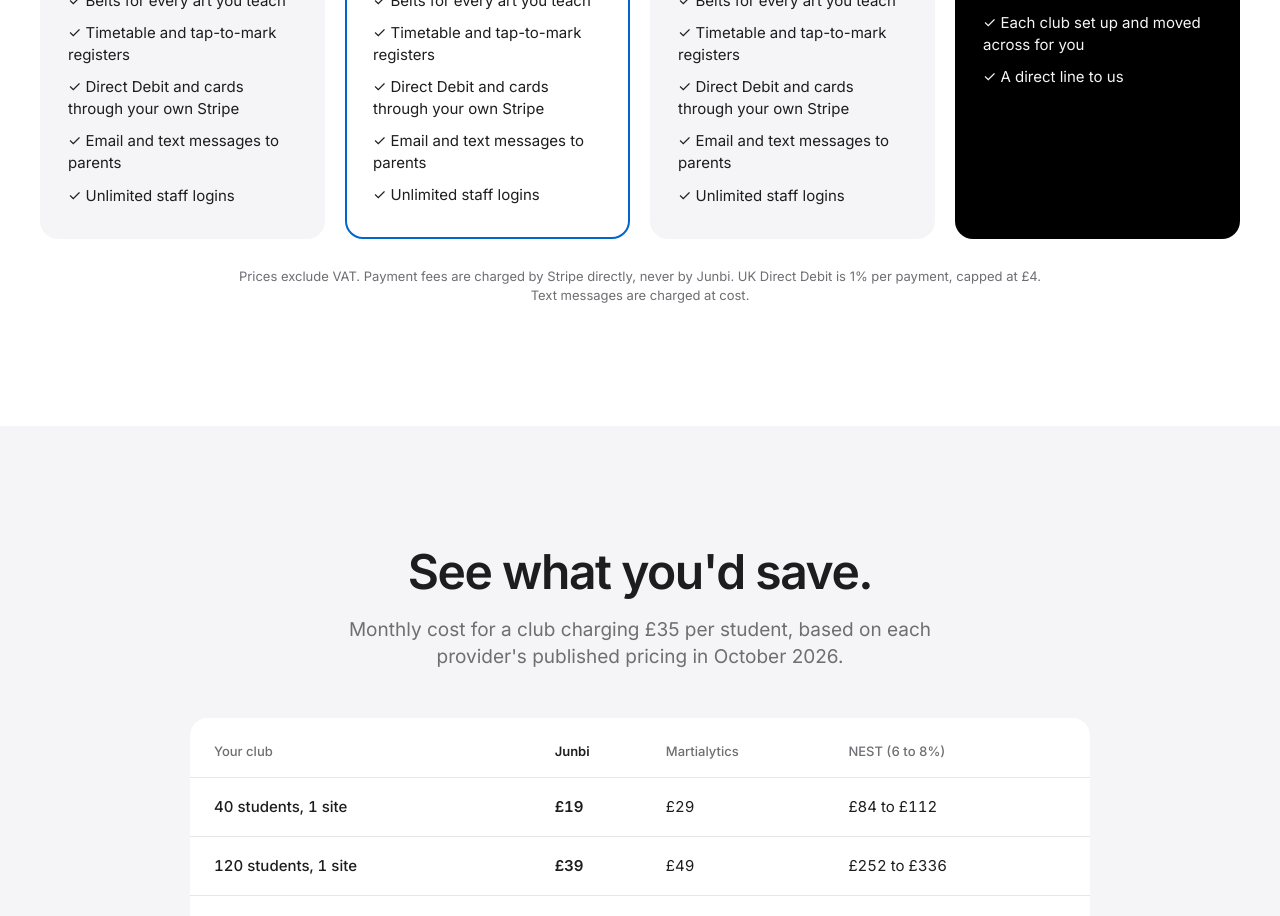
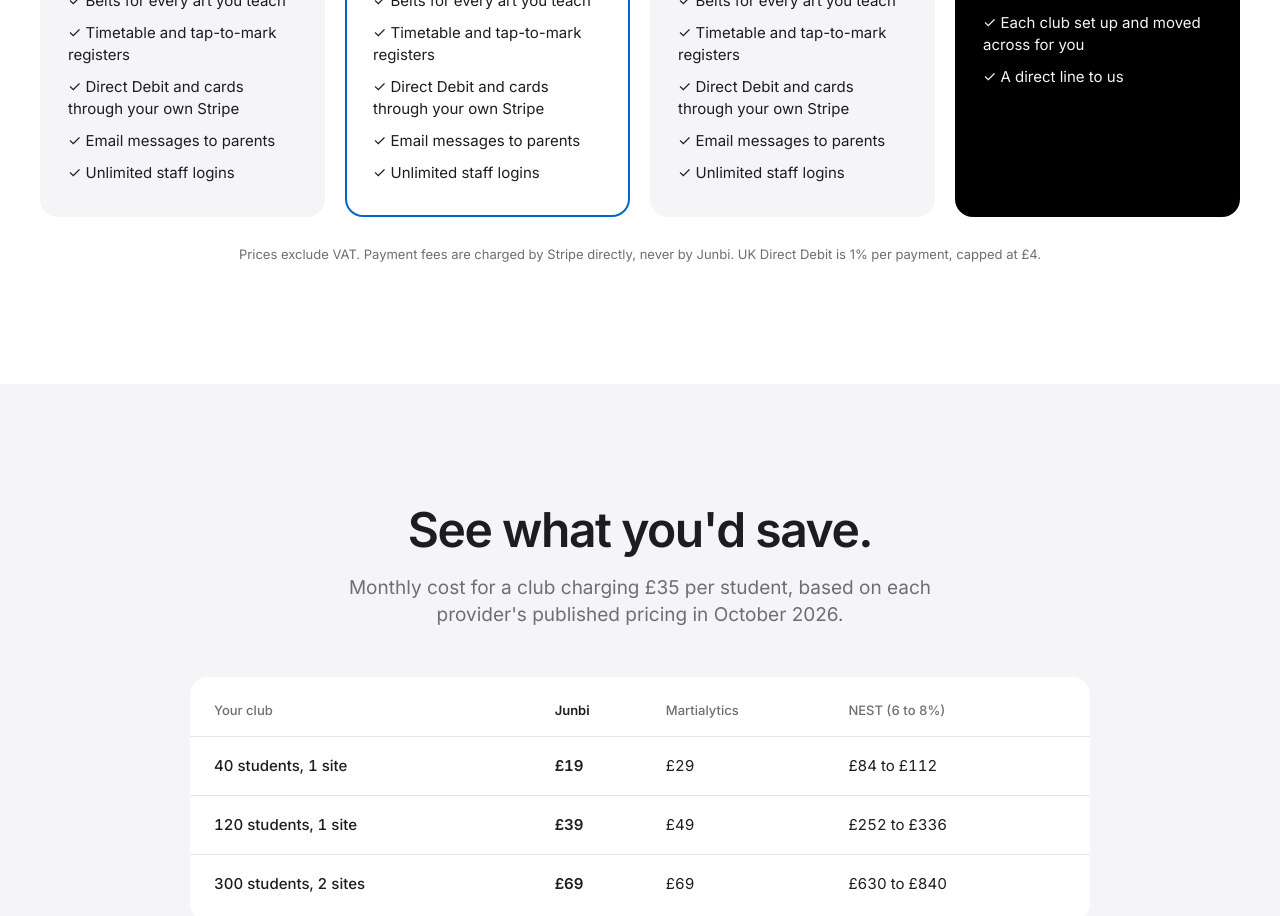
Before and after one commit to StewartHoward/junbi, a Next.js app: page /pricing in a window 1280 px wide. Shown: the part 980-1896 px from the top of the page. Built offline with nearby package versions, Linux system fonts and the light colour scheme.

Commit message:
Remove text messages from the site and plans; email only for now
Co-Authored-By: Claude Opus 5.5 <noreply@anthropic.com>
Claude-Session: https://claude.ai/code/session_0181x41smQsv46HtM3oc3mew

```diff
--- a/src/app/(marketing)/page.tsx
+++ b/src/app/(marketing)/page.tsx
@@ -21,7 +21,7 @@ const FEATURES = [
   { title: "Classes and timetable", text: "Set up each weekly class once. Junbi gives you a register for it every week, at every site.", icon: <><rect x="3" y="5" width="18" height="16" rx="2" /><path d="M3 10h18M8 3v4M16 3v4" /></> },
   { title: "Registers in seconds", text: "Tap through the class on your phone. Done before the bow.", icon: <><rect x="7" y="2" width="10" height="20" rx="2" /><path d="M10 12l2 2 3-4" /></> },
   { title: "Direct Debit", text: "Collected through your own Stripe account, straight to your bank. Cards and Apple Pay too.", icon: <><rect x="3" y="6" width="18" height="13" rx="2" /><path d="M3 10h18M7 15h4" /></> },
-  { title: "Messages to parents", text: "Email and text a class, a site or everyone, with your club's name on it.", icon: <path d="M4 5h16v11H8l-4 4z" /> },
+  { title: "Messages to parents", text: "Email a class, a site or everyone, with your club's name on it.", icon: <path d="M4 5h16v11H8l-4 4z" /> },
   { title: "Every art, every belt", text: "Kup, kyu, dan, stripes or levels. Teach more than one art? Run them all from one login.", icon: <><path d="M3 12h18" /><path d="M10 12l-3 7M14 12l3 7" /><rect x="9" y="9" width="6" height="6" rx="1" /></> },
 ];
 
--- a/src/app/(marketing)/pricing/page.tsx
+++ b/src/app/(marketing)/pricing/page.tsx
@@ -42,7 +42,7 @@ export default function PricingPage() {
           </div>
         </div>
         <p className="m-fine m-center" style={{ maxWidth: 820, margin: "28px auto 0", lineHeight: 1.5 }}>
-          Prices exclude VAT. Payment fees are charged by Stripe directly, never by Junbi. UK Direct Debit is 1% per payment, capped at £4. Text messages are charged at cost.
+          Prices exclude VAT. Payment fees are charged by Stripe directly, never by Junbi. UK Direct Debit is 1% per payment, capped at £4.
         </p>
       </section>
 
--- a/src/db/schema.ts
+++ b/src/db/schema.ts
@@ -440,7 +440,7 @@ export const messages = pgTable("messages", {
   id: id(),
   clubId: clubId(),
   senderUserId: uuid("sender_user_id").references(() => users.id, { onDelete: "set null" }),
-  /** "email" now; "sms" later. */
+  /** Always "email" for now. */
   channel: text("channel").notNull().default("email"),
   /** Who it went to, e.g. { kind: "site", siteId } or { kind: "class", classId }. */
   audience: jsonb("audience").notNull(),
--- a/src/lib/plans.ts
+++ b/src/lib/plans.ts
@@ -9,7 +9,7 @@ export const CORE_FEATURES = [
   "Belts for every art you teach",
   "Timetable and tap-to-mark registers",
   "Direct Debit and cards through your own Stripe",
-  "Email and text messages to parents",
+  "Email messages to parents",
   "Unlimited staff logins",
 ] as const;
 
```
Also changed, not shown: 2 other files (tests, documents, lock files or other folders).
